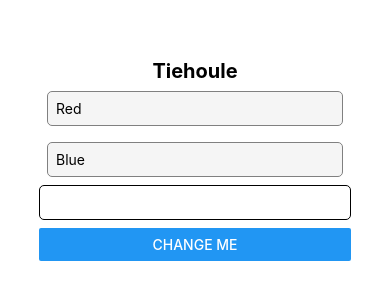
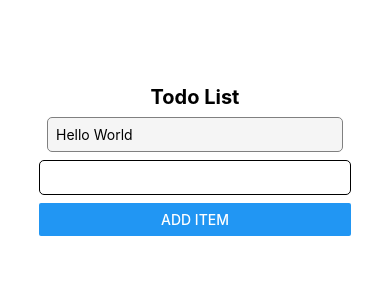
Before and after one commit to gauti-tag/react-native-todoList, a React Native app: screen / in a window 390 px wide. Shown: the part 232-532 px from the top of the page. Built offline with nearby package versions, Linux system fonts and the light colour scheme.

Commit message:
Feat: Add items

```diff
--- a/Components/Todo.js
+++ b/Components/Todo.js
@@ -6,7 +6,7 @@ const Todo = (props) => {
     return (
         <View style={[{ margin: 8, padding: 8 }, styles.item]}>
             <Text>
-                {props.name}
+                {props.item}
             </Text>
         </View>
     )
--- a/Components/TodoList.js
+++ b/Components/TodoList.js
@@ -4,17 +4,33 @@ import { View, Text, Button, StyleSheet, ScrollView, TextInput } from "react-nat
 import Todo from "./Todo";
 
 const TodoList = () => {
-    const [title, setTitle] = useState('Tiehoule');
+    const [title, setTitle] = useState('Todo List');
+    const [text, setText] = useState();
+    const [list, setList] = useState(['Hello World']);
+
+    const addItem = () => {
+        const updatedList = list;
+        updatedList.push(text);
+        setList(updatedList);
+        setText('');
+    }
+
     return (
         <View style={{ width: '80%', marginBottom: 60 }}>
             <Text style={[styles.align, styles.font]}>{title}</Text>
             <ScrollView>
-                <Todo name='Red' />
-                <Todo name='Blue' />
+                {/* Map list in todo components */}
+                {list.map((x, index) =>
+                    <Todo key={index} item={x} index={index} />
+                )}
             </ScrollView>
             <View>
-                <TextInput style={styles.input} />
-                <Button title="Change me" onPress={() => setTitle('Set my name')} />
+                <TextInput
+                    style={styles.input}
+                    value={text}
+                    onChangeText={(text) => setText(text)}
+                />
+                <Button title="Add Item" onPress={addItem} />
             </View>
         </View>
     )
```
